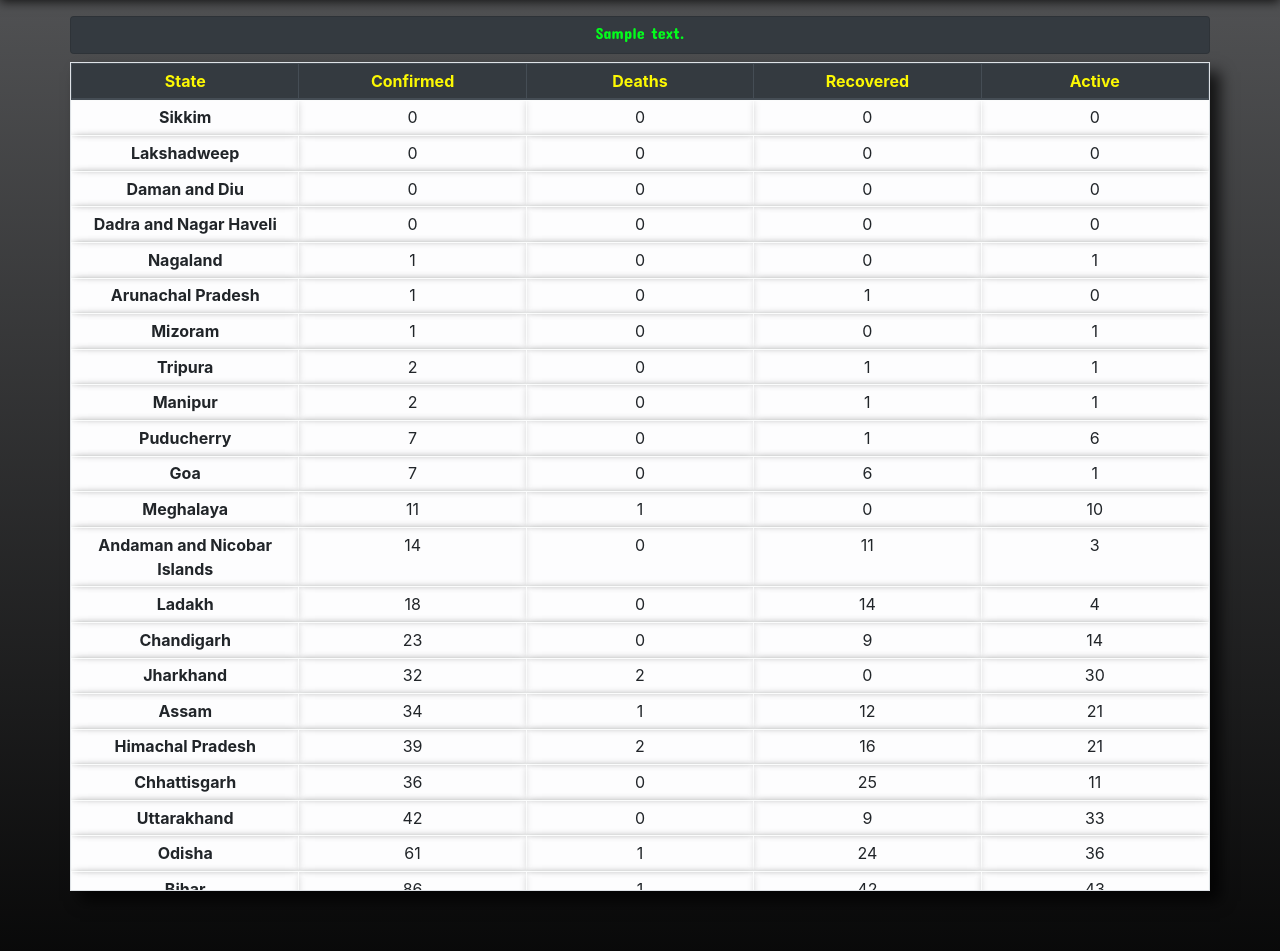
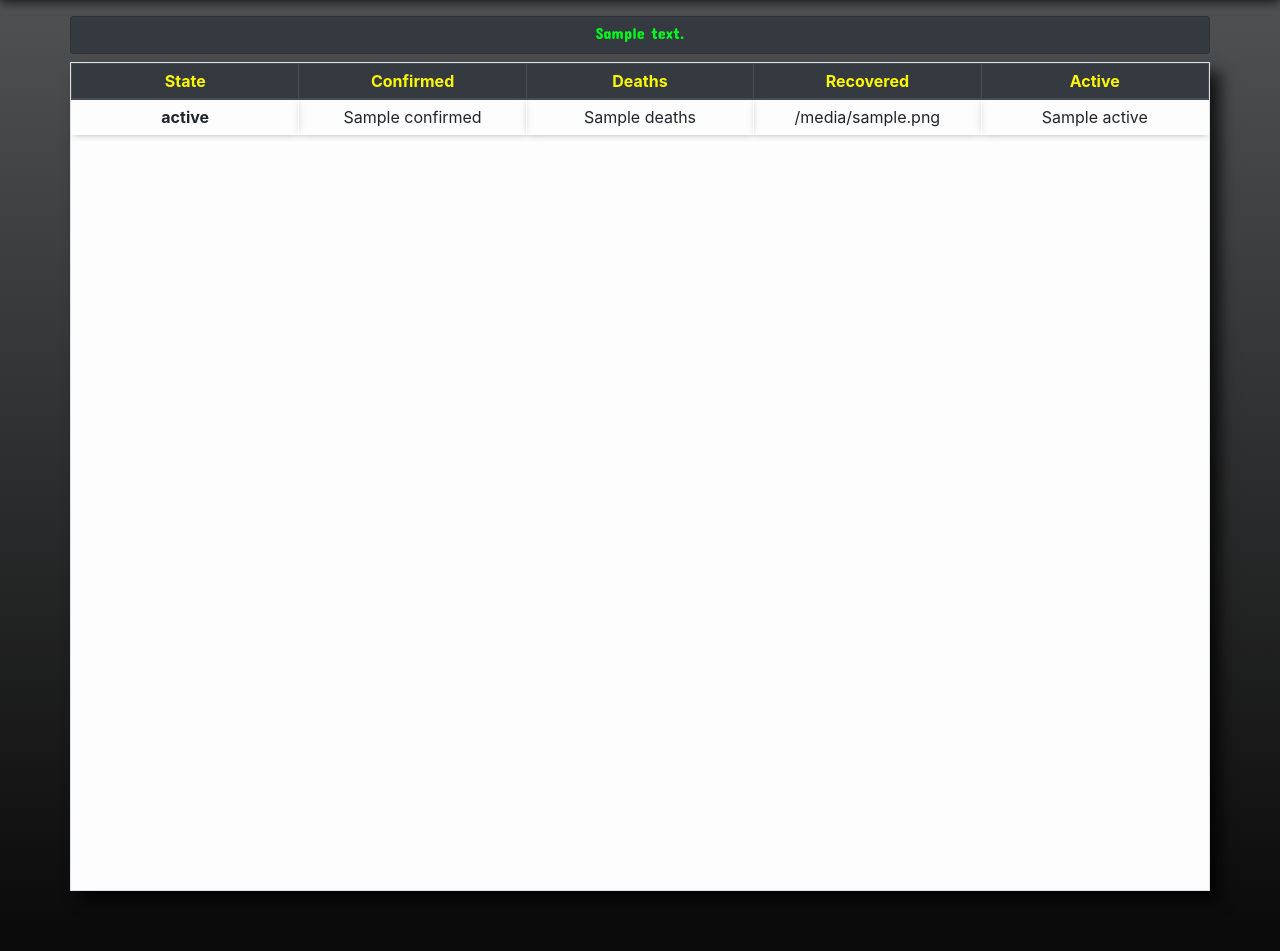
Before and after one commit to nirmalya1983/djangoapp001, a Django app: template covt19/templates/indbyStates.html in a window 1280 px wide. Shown: the part 56-1007 px from the top of the page. Run offline with Django 3.2, Linux system fonts and the light colour scheme; the template is opened without the code that fills it: most values are stand-ins (such as "Sample title", 1, 10 or a date in 2020); some libraries are stand-ins or nearby versions.

Commit message:
commit requirements

```diff
--- a/covt19/templates/indbyStates.html
+++ b/covt19/templates/indbyStates.html
@@ -21,15 +21,15 @@
     </tr>
 	</thead>
   <tbody>
-    {% verbatim %}
-    <tr v-for="item in items.statewise.slice().reverse()" >
+    {% for item in items.statewise %}
+    <tr>
       <th scope="row" class="text-center">{{item.state}}</th>
       <td>{{item.confirmed}}</td>
 	  <td>{{item.deaths}}</td>
 	  <td>{{item.recovered}}</td>
 	  <td>{{item.active}}</td>
     </tr>
-    {% endverbatim %}
+    {% endfor %}
   </tbody>
 </table>
 </div>
--- a/covt19/templates/index.html
+++ b/covt19/templates/index.html
@@ -21,15 +21,15 @@
     </tr>
 	</thead>
   <tbody>
-    {% verbatim %}
-    <tr v-for="item in items.cases_time_series.slice().reverse()" >
+    {% for item in items.cases_time_series %}
+    <tr>
       <th scope="row" class="text-center">{{item.date}}</th>
       <td>{{item.totalconfirmed}}</td>
 	  <td>{{item.dailyconfirmed}}</td>
 	  <td>{{item.dailydeceased}}</td>
 	  <td>{{item.totaldeceased}}</td>
     </tr>
-    {% endverbatim %}
+       {% endfor %}
   </tbody>
 </table>
 </div>
--- a/static/js/result.js
+++ b/static/js/result.js
@@ -714,26 +714,26 @@
 	],
 	"statewise": [
 		{
-			"active": "12637",
-			"confirmed": "15362",
-			"deaths": "505",
-			"deltaconfirmed": "1010",
-			"deltadeaths": "19",
-			"deltarecovered": "168",
-			"lastupdatedtime": "18/04/2020 20:14:05",
+			"active": "12687",
+			"confirmed": "15424",
+			"deaths": "517",
+			"deltaconfirmed": "1072",
+			"deltadeaths": "31",
+			"deltarecovered": "180",
+			"lastupdatedtime": "18/04/2020 20:54:05",
 			"recovered": "2220",
 			"state": "Total",
 			"statecode": "TT",
 			"statenotes": ""
 		},
 		{
-			"active": "3116",
+			"active": "3106",
 			"confirmed": "3648",
-			"deaths": "201",
+			"deaths": "211",
 			"deltaconfirmed": "328",
-			"deltadeaths": "0",
-			"deltarecovered": "0",
-			"lastupdatedtime": "18/04/2020 19:54:06",
+			"deltadeaths": "10",
+			"deltarecovered": "0",
+			"lastupdatedtime": "18/04/2020 20:54:05",
 			"recovered": "331",
 			"state": "Maharashtra",
 			"statecode": "MH",
@@ -779,13 +779,13 @@
 			"statenotes": ""
 		},
 		{
-			"active": "1216",
-			"confirmed": "1355",
+			"active": "1263",
+			"confirmed": "1402",
 			"deaths": "69",
-			"deltaconfirmed": "45",
-			"deltadeaths": "0",
-			"deltarecovered": "0",
-			"lastupdatedtime": "18/04/2020 12:14:06",
+			"deltaconfirmed": "92",
+			"deltadeaths": "0",
+			"deltarecovered": "0",
+			"lastupdatedtime": "18/04/2020 20:54:06",
 			"recovered": "70",
 			"state": "Madhya Pradesh",
 			"statecode": "MP",
@@ -883,13 +883,13 @@
 			"statenotes": ""
 		},
 		{
-			"active": "222",
+			"active": "220",
 			"confirmed": "287",
-			"deaths": "10",
+			"deaths": "12",
 			"deltaconfirmed": "32",
-			"deltadeaths": "0",
+			"deltadeaths": "2",
 			"deltarecovered": "4",
-			"lastupdatedtime": "18/04/2020 09:24:06",
+			"lastupdatedtime": "18/04/2020 20:54:07",
 			"recovered": "55",
 			"state": "West Bengal",
 			"statecode": "WB",
@@ -901,21 +901,21 @@
 			"deaths": "3",
 			"deltaconfirmed": "9",
 			"deltadeaths": "0",
-			"deltarecovered": "2",
-			"lastupdatedtime": "18/04/2020 20:14:08",
+			"deltarecovered": "14",
+			"lastupdatedtime": "18/04/2020 20:15:08",
 			"recovered": "100",
 			"state": "Haryana",
 			"statecode": "HR",
 			"statenotes": "14 recovered Italian tourists included in tally, 1 death in Ambala unaccounted."
 		},
 		{
-			"active": "172",
-			"confirmed": "219",
+			"active": "187",
+			"confirmed": "234",
 			"deaths": "16",
-			"deltaconfirmed": "8",
+			"deltaconfirmed": "23",
 			"deltadeaths": "2",
 			"deltarecovered": "1",
-			"lastupdatedtime": "18/04/2020 18:35:12",
+			"lastupdatedtime": "18/04/2020 20:54:08",
 			"recovered": "31",
 			"state": "Punjab",
 			"statecode": "PB",
```
Also changed, not shown: covt19/views.py (+8 -5 lines), 1 other file.
